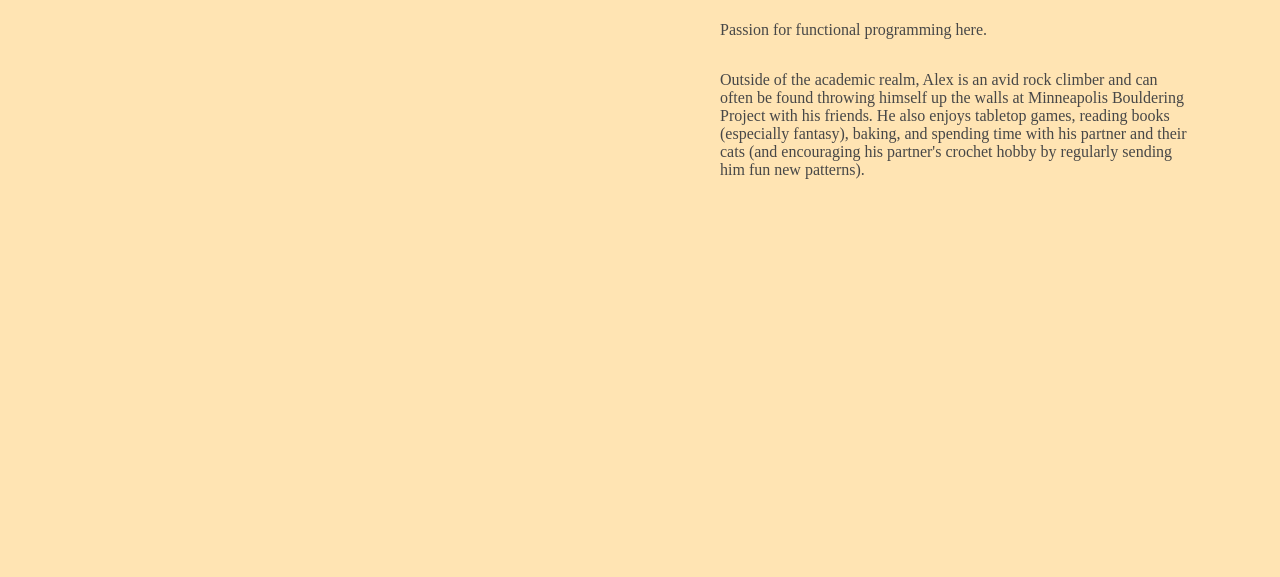
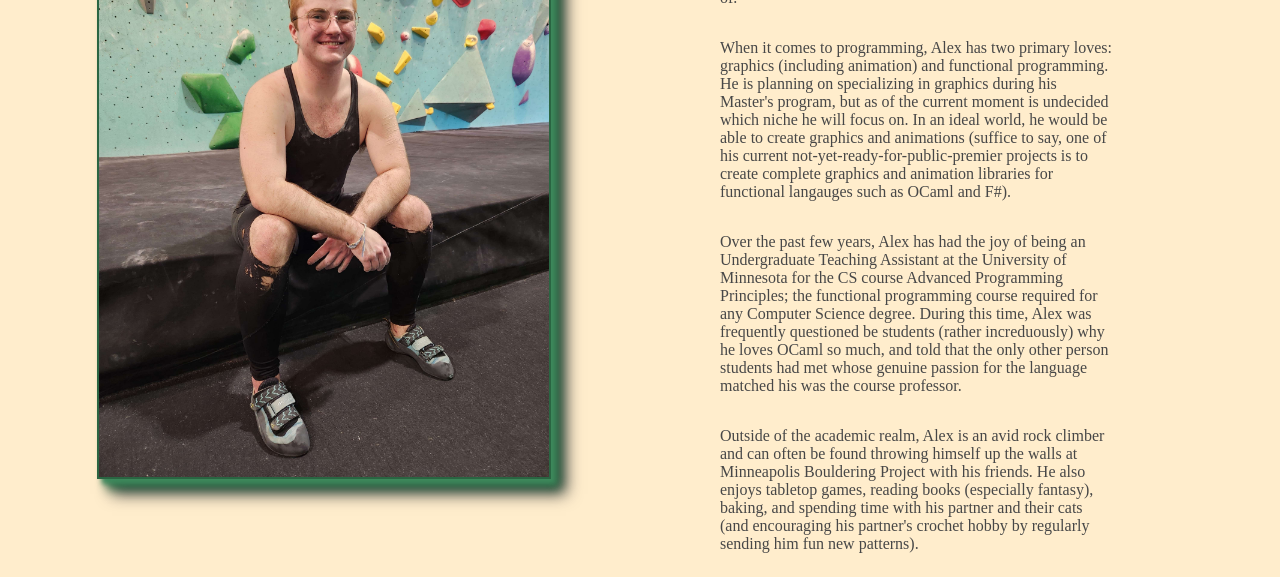
Before and after one commit to Kylar2532/portfolio, a plain HTML site: page about-me.html in a window 1280 px wide. Shown: the part 373-950 px from the top of the page. Before the commit the page ends 800 px from the top, so only its background shows below. Drawn offline with Linux system fonts and the light colour scheme.

Commit message:
about-me

```diff
--- a/about-me.html
+++ b/about-me.html
@@ -4,7 +4,7 @@
 <head>
   <title>Alexander Grey</title>
   <link rel="stylesheet" href="theme.css">
-  <link rel="icon" type="image/x-icon" href="favicon.png">
+  <link rel="icon" type="image/x-icon" href="media/favicon.png">
   <meta charset="UTF-8">
   <meta name="viewport" content="width=device-width, initial-scale=1.0">
 </head>
@@ -39,7 +39,9 @@
 
   <div id="content">
     <div class="two-col">
-      <h1>Image Here</h1>
+      <div class="headshot">
+        <img src="media/headshot.jpg" alt="photo of Alexander sitting in front of boulder problems at Minneapolis Bouldering Project">
+      </div>
     </div>
 
     <div class="two-col">
@@ -51,7 +53,23 @@
         start of.
       </p>
       <p>
-        Passion for functional programming here.
+        When it comes to programming, Alex has two primary loves: graphics
+        (including animation) and functional programming. He is planning on
+        specializing in graphics during his Master's program, but as of the
+        current moment is undecided which niche he will focus on. In an ideal
+        world, he would be able to create graphics and animations (suffice to
+        say, one of his current not-yet-ready-for-public-premier projects is to
+        create complete graphics and animation libraries for functional
+        langauges such as OCaml and F#).
+      </p>
+      <p>
+        Over the past few years, Alex has had the joy of being an Undergraduate
+        Teaching Assistant at the University of Minnesota for the CS course
+        Advanced Programming Principles; the functional programming course
+        required for any Computer Science degree. During this time, Alex was
+        frequently questioned be students (rather increduously) why he loves
+        OCaml so much, and told that the only other person students had met whose
+        genuine passion for the language matched his was the course professor.
       </p>
       <p>
         Outside of the academic realm, Alex is an avid rock climber and can often
--- a/theme.css
+++ b/theme.css
@@ -2,7 +2,7 @@
  * Global Variables
  */
 :root {
-  --bg-color: rgb(255, 228, 179);
+  --bg-color: rgb(255, 237, 204);
   --bg-color-darkened: rgb(255, 179, 38);
   --copy-color: rgb(71, 71, 71);
   --secondary-copy-color: rgb(245, 245, 245);
@@ -133,6 +133,14 @@ header {
 }
 
 .two-col p {
+  margin-right: 5em;
   padding: 0.5em 5em;
   text-align: left;
 }
+
+.headshot img {
+  border: 2px solid var(--primary-color-darkened);
+  box-shadow: 5px 5px 5px rgb(62, 137, 92), 10px 10px 10px var(--primary-color-darkened), 15px 15px 15px var(--copy-color);
+  height: 600px;
+  width: 450px;
+}
```
Also changed, not shown: experience.html (+1 -1 lines), index.html (+1 -1 lines), media/favicon.png (renamed from favicon.png), media/headshot.jpg (added).
